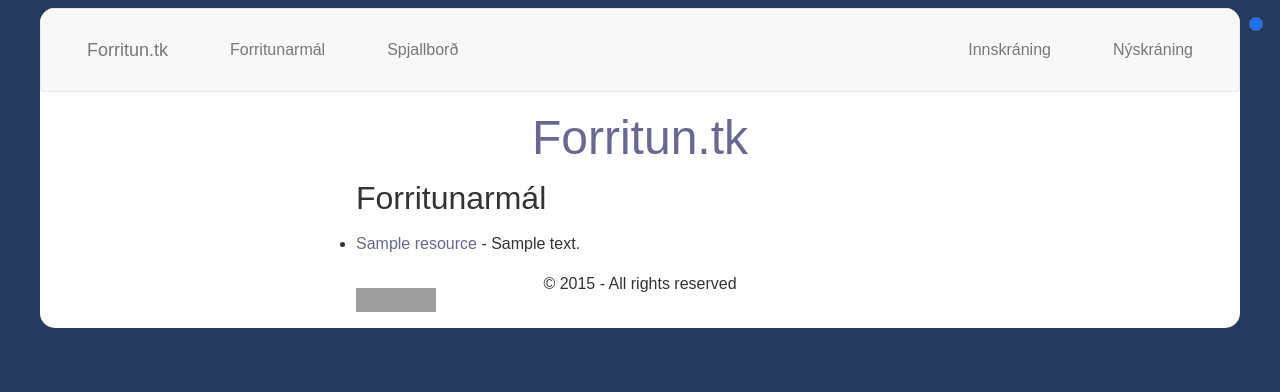
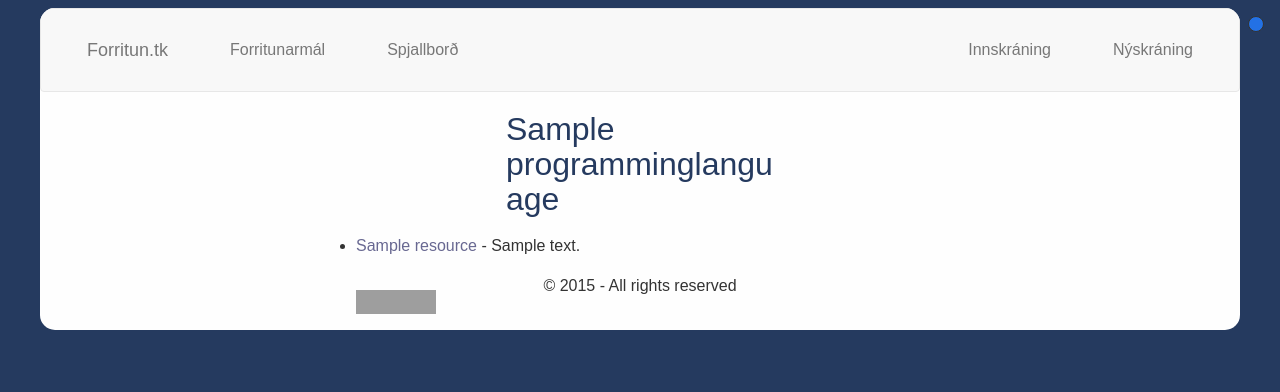
Before and after one commit to 50574E/Forritun.tk, a Django app: a page that uses forrituntk_vefsida/forritun/templates/base.html in a window 1280 px wide. Shown: the top 392 px of the page. Run offline with Django 3.2, Linux system fonts and the light colour scheme; tables that the repository leaves empty hold one stand-in row (values such as "Sample post"); some libraries are stand-ins or nearby versions; grey boxes are pictures that could not be loaded.

Commit message:
Setti alvöru header á allar síðurnar og tók stóra Forritun.tk í burtu

```diff
--- a/forrituntk_vefsida/forritun/static/css/style.css
+++ b/forrituntk_vefsida/forritun/static/css/style.css
@@ -50,6 +50,7 @@ h1 {
 
 h2 {
 	font-size: 2rem;
+	color: #253a5f;
 }
 
 h3 {
--- a/forrituntk_vefsida/forritun/templates/base.html
+++ b/forrituntk_vefsida/forritun/templates/base.html
@@ -38,7 +38,7 @@
 		</nav>
 		<div class="content">
 			<header>
-				<h1><a href="{% url 'home' %}">Forritun.tk</a></h1>
+				<h2>{% block header %}{% endblock %}</h2>
 			</header>
 
 			<main>{% block content %}{% endblock %}		</main>
--- a/forrituntk_vefsida/forritun/templates/index.html
+++ b/forrituntk_vefsida/forritun/templates/index.html
@@ -1,8 +1,11 @@
 {% extends "base.html" %}
+
+{% block header %}
+Síðan er í vinnslu
+{% endblock %}
 
 {% block content %}
 	<section>
-		<h2>Síðan er í vinnslu</h2>
 		{% block loggedIn %}{% endblock %}
 		<p>Forritun.tk er vefsíða fyrir reynda jafnt sem óreynda forritara.</p>
 		<p>Vefsíðan tekur saman þær upplýsingar sem þarf til að koma fólki af stað í forritun auk þess að vera skemmtilegur staður fyrir áhugasama til að tala um forritun og verkefni.</p>
--- a/forrituntk_vefsida/forritun/templates/languages.html
+++ b/forrituntk_vefsida/forritun/templates/languages.html
@@ -1,7 +1,10 @@
 {% extends "base.html" %}
 
+{% block header %}
+Forritunarmál
+{% endblock %}
+
 {% block content %}
-    <h2>Forritunarmál</h2>
     <ul>
     {% for language in object_list %}
         <li><a href="{% url 'resource-list' language.id language.slug %}">{{ language.name }}</a> - {{ language.description }}</li>
--- a/forrituntk_vefsida/forritun/templates/resourceList.html
+++ b/forrituntk_vefsida/forritun/templates/resourceList.html
@@ -1,7 +1,10 @@
 {% extends "base.html" %}
 
+{% block header %}
+{{ name }}
+{% endblock %}
+
 {% block content %}
-    <h2>Forritunarmál</h2>
     <ul>
     {% for resource in object_list %}
         <li><a target="_blank" href="{{ resource.link }}">{{ resource.name }}</a> - {{ resource.description }}</li>
--- a/forrituntk_vefsida/forritun/views.py
+++ b/forrituntk_vefsida/forritun/views.py
@@ -66,5 +66,13 @@ class ResourceListView(ListView):
     model = Resource
     template_name = 'resourceList.html'
 
+    def get_context_data(self, **kwargs):
+        context = super(ResourceListView, self).get_context_data(**kwargs)
+        try:
+            context['name'] = ProgrammingLanguage.objects.get(id=self.kwargs['id'])
+        except ProgrammingLanguage.DoesNotExist:
+            context['name'] = "Forritunarmál"
+        return context
+
     def get_queryset(self):
         return Resource.objects.filter(language__id=self.kwargs['id'])
```
